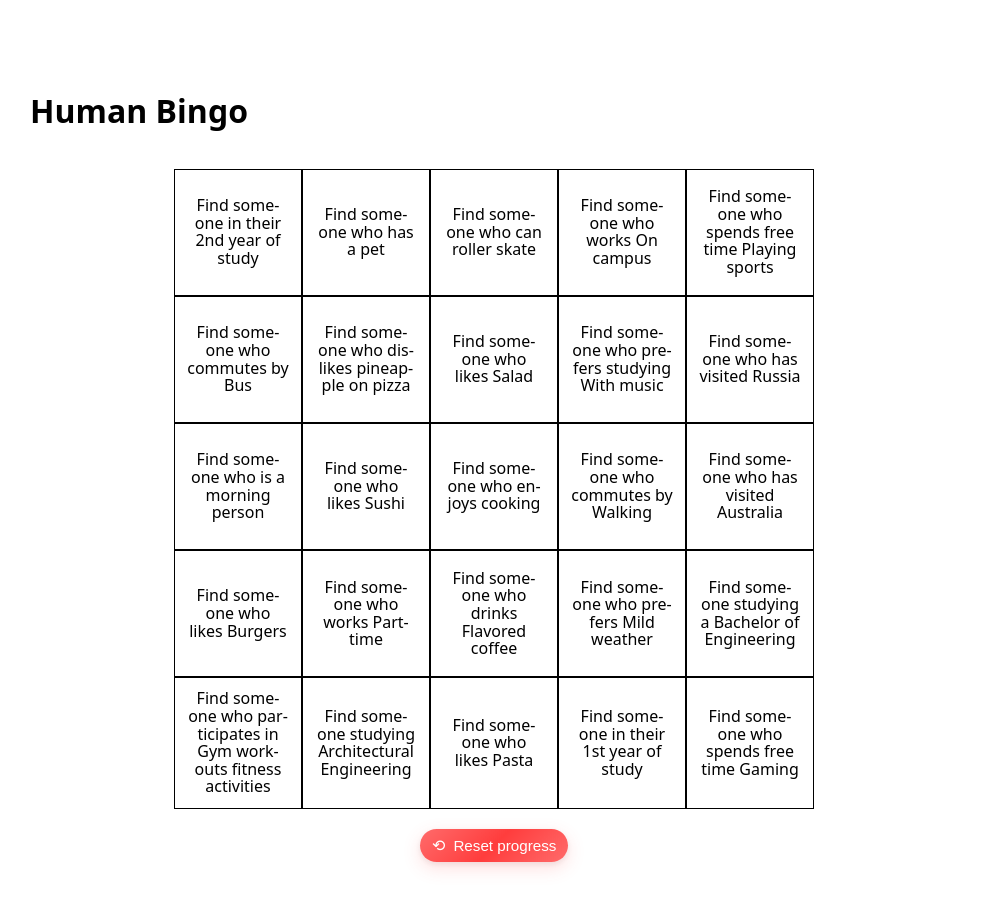
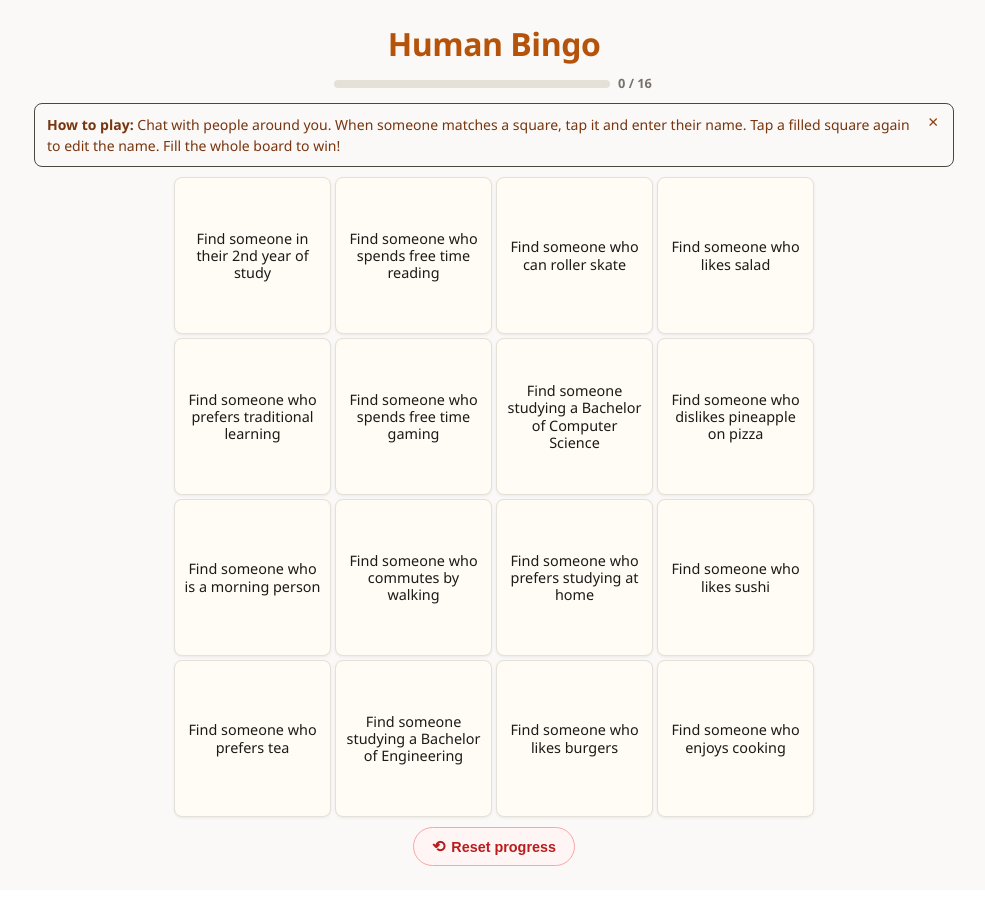
Before and after one commit to aryan1789/human-bingo, a React (Vite) app: page / in a window 1280 px wide. Shown: the top 910 px of the page, without its empty margins (146-1131 px from the left). Built offline with nearby package versions, Linux system fonts and the light colour scheme.

Commit message:
Improved UI, fixed other issues...

```diff
--- a/src/App.css
+++ b/src/App.css
@@ -1,59 +1,184 @@
-:root{
-  --reserved-vertical: 160px; /* header + controls reserved space (adjusted per media queries) */
+/* ======================================================
+   Human Bingo — App.css
+   Warm, grounded design. Less gradient-AI, more human.
+   ====================================================== */
+
+:root {
+  --reserved-vertical: 200px;
+
+  /* Palette — warm amber + teal, no cold indigo */
+  --brand: #d97706;          /* amber-600 */
+  --brand-dark: #b45309;     /* amber-700 */
+  --brand-light: #fde68a;    /* amber-200 */
+
+  --complete: #0d9488;       /* teal-600 */
+  --complete-bg: #f0fdfa;    /* teal-50 */
+  --complete-border: #99f6e4;/* teal-200 */
+
+  --cell-bg: #fffbf5;
+  --cell-border: #e5e0d8;
+  --text-primary: #1c1917;   /* stone-900 */
+  --text-muted: #78716c;     /* stone-500 */
+  --bg-page: #faf9f7;
+  --banner-bg: #faf9f7;
+  --banner-border: #494740;
+  --radius: 8px;
+  --shadow-sm: 0 1px 3px rgba(0,0,0,0.07);
+  --shadow-md: 0 4px 14px rgba(0,0,0,0.1);
 }
 
-/* Container: header / board / controls */
-.container {
-  max-width: min(960px, 95vw);
-  margin: 0 auto;
-  padding: 1rem;
-  min-height: 100vh;
-  display: grid;
-  grid-template-rows: auto 1fr auto;
-  gap: 12px;
+*, *::before, *::after { box-sizing: border-box; }
+
+body {
+  margin: 0;
+  font-family: 'Segoe UI', system-ui, -apple-system, sans-serif;
+  background: var(--bg-page);
+  color: var(--text-primary);
+  -webkit-text-size-adjust: 100%;
 }
 
+/* ── Container ── */
+.container {
+  max-width: min(960px, 100vw);
+  margin: 0 auto;
+  padding: 12px 12px 16px;
+  min-height: 100dvh;
+  display: flex;
+  flex-direction: column;
+  gap: 10px;
+}
+
+/* ── Header ── */
+.app-header {
+  display: flex;
+  flex-direction: column;
+  align-items: center;
+  gap: 6px;
+  padding-top: 4px;
+}
+
+.app-title {
+  margin: 0;
+  font-size: clamp(1.4rem, 5vw, 2rem);
+  font-weight: 800;
+  letter-spacing: -0.5px;
+  color: var(--brand-dark);
+}
+
+/* ── Progress ── */
+.progress-wrap {
+  display: flex;
+  align-items: center;
+  gap: 8px;
+  width: 100%;
+  max-width: 320px;
+}
+
+.progress-bar-track {
+  flex: 1;
+  height: 8px;
+  background: #e5e0d8;
+  border-radius: 999px;
+  overflow: hidden;
+}
+
+.progress-bar-fill {
+  height: 100%;
+  background: var(--brand);
+  border-radius: 999px;
+  transition: width 400ms cubic-bezier(0.34, 1.56, 0.64, 1);
+}
+
+.progress-label {
+  font-size: 0.8rem;
+  font-weight: 600;
+  color: var(--text-muted);
+  white-space: nowrap;
+  min-width: 36px;
+}
+
+/* ── Instructions Banner ── */
+.instructions-banner {
+  display: flex;
+  align-items: flex-start;
+  gap: 10px;
+  background: var(--banner-bg);
+  border: 1.5px solid var(--banner-border);
+  border-radius: var(--radius);
+  padding: 10px 12px;
+  position: relative;
+  animation: slideDown 300ms ease;
+}
+
+@keyframes slideDown {
+  from { opacity: 0; transform: translateY(-6px); }
+  to { opacity: 1; transform: translateY(0); }
+}
+
+.instructions-icon {
+  font-size: 1.25rem;
+  flex-shrink: 0;
+  line-height: 1.4;
+}
+
+.instructions-text {
+  font-size: 0.875rem;
+  line-height: 1.5;
+  color: #78350f;   /* amber-900 */
+  margin: 0;
+  flex: 1;
+  padding-right: 24px;
+}
+
+.instructions-text strong {
+  font-weight: 700;
+}
+
+.instructions-close {
+  position: absolute;
+  top: 8px;
+  right: 8px;
+  background: transparent;
+  border: none;
+  cursor: pointer;
+  font-size: 0.85rem;
+  color: #92400e;
+  padding: 4px 6px;
+  border-radius: 6px;
+  line-height: 1;
+  transition: background 150ms;
+}
+.instructions-close:hover { background: rgba(146,64,14,0.1); }
+
+/* ── Board ── */
 .table-wrap {
-  -webkit-overflow-scrolling: touch;
+  flex: 1;
   display: flex;
   align-items: center;
   justify-content: center;
-  /* Keep the board square and fit within viewport while leaving room for header and controls */
-  width: min(95vw, calc(100vh - var(--reserved-vertical)));
-  height: min(95vw, calc(100vh - var(--reserved-vertical)));
-  margin: 0 auto;
-  align-self: center; /* center in grid row */
-  justify-self: center;
-  max-width: 100vw; /* prevent overflowing the viewport */
-  box-sizing: border-box;
 }
 
-/* Legacy table fallback (kept minimal) */
-.bingo-table {
-  width: 100%;
-  height: 100%;
-  margin: 0;
-  border-collapse: collapse;
-  table-layout: fixed;
+.bingo-grid {
+  display: grid;
+  grid-template-columns: repeat(4, 1fr);
+  grid-template-rows: repeat(4, 1fr);
+  width: min(
+    calc(100vw - 24px),
+    calc(100dvh - var(--reserved-vertical))
+  );
+  height: min(
+    calc(100vw - 24px),
+    calc(100dvh - var(--reserved-vertical))
+  );
+  gap: 3px;
+  aspect-ratio: 1 / 1;
 }
 
-/* New grid layout for the bingo board: always 5x5 square */
-.bingo-grid {
-  display: grid;
-  grid-template-columns: repeat(5, 1fr);
-  grid-template-rows: repeat(5, 1fr);
-  width: 100%;
-  height: 100%;
-  gap: 0;
-  aspect-ratio: 1 / 1; /* enforce square */
-  max-width: 100%;
-  max-height: 100%;
-}
-
-.bingo-grid .cell {
-  box-sizing: border-box;
-  border: 1px solid #000;
-  padding: 0.5rem;
+.cell {
+  background: var(--cell-bg);
+  border: 1.5px solid var(--cell-border);
+  border-radius: 6px;
+  padding: 4px;
   display: flex;
   flex-direction: column;
   align-items: center;
@@ -61,36 +186,43 @@
   text-align: center;
   word-break: break-word;
   hyphens: auto;
-  font-size: clamp(0.72rem, 1.6vw, 1rem);
-  line-height: 1.1;
+  font-size: clamp(0.6rem, 1.4vw, 0.85rem);
+  line-height: 1.2;
   cursor: pointer;
   user-select: none;
+  touch-action: manipulation;
+  transition: transform 120ms ease, box-shadow 120ms ease, background 200ms ease, border-color 200ms ease;
+  box-shadow: var(--shadow-sm);
 }
 
-.bingo-grid .cell:focus {
-  outline: 3px solid rgba(0,0,0,0.12);
-  outline-offset: -3px;
+.cell:active { transform: scale(0.96); }
+
+.cell:focus-visible {
+  outline: 2.5px solid var(--brand);
+  outline-offset: 2px;
 }
 
-/* Keep table cell styles for fallback or printing */
-.bingo-table td {
-  border: 1px solid #000;
-  padding: 6px 8px;
-  text-align: center;
-  vertical-align: middle;
-  word-break: break-word;
-  hyphens: auto;
-  box-sizing: border-box;
-  font-size: clamp(0.7rem, 1.6vw, 0.95rem);
+.cell:not(.completed):hover {
+  border-color: var(--brand);
+  box-shadow: 0 2px 8px rgba(217,119,6,0.18);
 }
 
-.cell {
-  background: #fff;
-  touch-action: manipulation;
-  display: flex;
-  flex-direction: column;
-  align-items: center;
-  justify-content: center;
+/* Completed cell */
+.cell.completed {
+  background: var(--complete-bg);
+  border-color: var(--complete-border);
+  cursor: pointer;   /* still clickable to edit */
+  animation: cellPop 280ms cubic-bezier(0.34, 1.56, 0.64, 1);
+}
+
+.cell.completed:hover {
+  border-color: var(--complete);
+  box-shadow: 0 2px 8px rgba(13,148,136,0.18);
+}
+
+@keyframes cellPop {
+  from { transform: scale(0.92); opacity: 0.6; }
+  to { transform: scale(1); opacity: 1; }
 }
 
 .item-text {
@@ -98,91 +230,159 @@
   display: flex;
   align-items: center;
   justify-content: center;
-  padding: 0.25rem;
+  padding: 2px;
+  color: var(--text-primary);
 }
 
 .item-text.struck {
   text-decoration: line-through;
-  color: #444;
-}
-
-.completed {
-  color: #444;
+  color: var(--text-muted);
+  font-size: 0.9em;
 }
 
 .cell-name {
-  font-size: 0.95em;
-  color: #111;
-  margin-top: 8px;
+  font-size: 0.85em;
+  color: var(--complete);
+  margin-top: 4px;
+  font-weight: 700;
+  line-height: 1.1;
 }
 
-.cell-name strong { font-weight: 700 }
-
-ul {
-  max-width: 720px;
-  margin: 0.5rem auto 2rem;
-  text-align: left;
-  padding-left: 1.2rem;
+/* ── Controls ── */
+.controls {
+  text-align: center;
+  padding-bottom: 4px;
 }
 
-@media (max-width: 640px) {
-  .bingo-table td { padding: 6px; font-size: clamp(0.68rem, 3.2vw, 0.9rem) }
-}
-
-/* Landscape on small devices: reduce font-size to fit height */
-@media (orientation: landscape) and (max-width: 900px) {
-  .bingo-table td { font-size: clamp(0.6rem, 2.4vw, 0.85rem) }
-  .container { padding: 0.5rem }
-}
-
-@media (min-width: 1200px) {
-  .bingo-table { width: 560px }
-}
-
-/* Reset button styles */
-.controls {
-  text-align: center;
-  margin-top: 8px;
-}
 .reset-button {
   display: inline-flex;
   align-items: center;
-  gap: 8px;
-  padding: 8px 12px;
+  gap: 6px;
+  padding: 9px 18px;
+  font-size: 0.9rem;
+  font-weight: 600;
+  border-radius: 999px;
+  border: 1.5px solid #fca5a5;
+  color: #b91c1c;
+  background: #fff5f5;
+  box-shadow: none;
+  cursor: pointer;
+  transition: background 150ms ease, border-color 150ms ease, transform 120ms ease;
+}
+.reset-button::before { content: "⟲"; font-size: 1.1em; }
+.reset-button:hover { background: #fee2e2; border-color: #f87171; transform: translateY(-1px); }
+.reset-button:active { transform: translateY(0); }
+.reset-button:focus-visible { outline: 3px solid rgba(239,68,68,0.35); outline-offset: 2px; }
+
+/* ── Modal ── */
+.modal-overlay {
+  position: fixed;
+  inset: 0;
+  background: rgba(28,25,23,0.55);
+  display: flex;
+  align-items: center;
+  justify-content: center;
+  z-index: 1000;
+  padding: 20px;
+  backdrop-filter: blur(2px);
+}
+
+.modal {
+  position: relative;
+  background: #fff;
+  color: var(--text-primary);
+  padding: 28px 24px 24px;
+  border-radius: 16px;
+  width: min(92vw, 420px);
+  box-shadow: 0 20px 60px rgba(0,0,0,0.2);
+  text-align: center;
+  animation: modalPop 320ms cubic-bezier(.2,.9,.3,1);
+}
+
+@keyframes modalPop {
+  from { transform: translateY(-10px) scale(.96); opacity: 0; }
+  to { transform: translateY(0) scale(1); opacity: 1; }
+}
+
+.win-modal { border-top: 4px solid var(--complete); }
+
+.win-emoji {
+  font-size: 3rem;
+  margin-bottom: 8px;
+  animation: bounce 600ms ease infinite alternate;
+}
+@keyframes bounce {
+  from { transform: translateY(0); }
+  to { transform: translateY(-6px); }
+}
+
+.win-modal h2 {
+  margin: 0 0 8px;
+  font-size: 1.5rem;
+  font-weight: 800;
+  color: #0f766e;
+}
+
+.win-modal p {
+  margin: 0 0 20px;
+  color: var(--text-muted);
+  font-size: 1rem;
+  line-height: 1.5;
+}
+
+.modal-dismiss-btn {
+  display: inline-block;
+  padding: 10px 28px;
   font-size: 0.95rem;
+  font-weight: 700;
+  color: #fff;
+  background: var(--complete);
+  border: none;
   border-radius: 999px;
-  border: none;
-  color: #fff;
-  background: linear-gradient(135deg,#ff6b6b 0%,#ff3d3d 50%,#ff6b6b 100%);
-  box-shadow: 0 6px 18px rgba(255,77,77,0.18), 0 2px 6px rgba(0,0,0,0.08);
   cursor: pointer;
-  transition: transform 120ms ease, box-shadow 120ms ease, opacity 120ms ease;
-  will-change: transform;
+  box-shadow: 0 4px 14px rgba(13,148,136,0.3);
+  transition: transform 120ms ease, box-shadow 120ms ease, background 150ms;
 }
-.reset-button::before {
-  content: "⟲";
-  font-size: 1.05em;
-  line-height: 1;
+.modal-dismiss-btn:hover { background: #0f766e; transform: translateY(-2px); box-shadow: 0 6px 20px rgba(13,148,136,0.35); }
+.modal-dismiss-btn:active { transform: translateY(0); }
+
+/* ── Confetti ── */
+.confetti-container {
+  position: fixed;
+  inset: 0;
+  pointer-events: none;
+  z-index: 2000;
+  overflow: hidden;
 }
-.reset-button:hover {
-  transform: translateY(-2px);
-    align-self: center; /* sit in footer row centered */
-    margin: 8px 0 16px;
-.reset-button:focus {
-  outline: 3px solid rgba(255,107,107,0.18);
-  /* Responsive reserved vertical space adjustments */
-  @media (orientation: portrait) {
-    :root { --reserved-vertical: 200px; }
-  }
 
-  @media (orientation: landscape) {
-    :root { --reserved-vertical: 120px; }
-    .container { padding: 0.5rem }
-    .table-wrap {
-      width: min(95vw, calc(100vh - var(--reserved-vertical)));
-      height: min(95vw, calc(100vh - var(--reserved-vertical)));
-    }
-  }
-  outline-offset: 3px;
+.confetti-piece {
+  position: absolute;
+  will-change: transform, opacity;
 }
+
+/* ── Responsive ── */
+@media (orientation: portrait) {
+  :root { --reserved-vertical: 190px; }
 }
+
+@media (orientation: landscape) and (max-height: 600px) {
+  :root { --reserved-vertical: 110px; }
+  .container { padding: 6px 10px 8px; gap: 6px; }
+  .app-title { font-size: 1.1rem; }
+  .instructions-banner { padding: 7px 10px; }
+  .instructions-text { font-size: 0.8rem; }
+}
+
+@media (min-width: 640px) {
+  .cell { font-size: clamp(0.7rem, 1.3vw, 0.9rem); padding: 6px; border-radius: 8px; }
+  .bingo-grid { gap: 4px; }
+}
+
+@media (min-width: 768px) {
+  .container { padding: 16px 20px 20px; }
+  :root { --reserved-vertical: 160px; }
+}
+
+@media (max-width: 360px) {
+  .cell { font-size: 0.58rem; padding: 2px; }
+}
--- a/src/App.tsx
+++ b/src/App.tsx
@@ -1,15 +1,11 @@
-import { useState, useEffect } from 'react'
+import { useState, useEffect, useCallback } from 'react'
 import './App.css'
 
-// Generate 25 randomized bingo statements per user.
-// Persisted to a cookie so the same user sees the same card on reload.
 const ITEM_COOKIE = 'human_bingo_items_v1'
+const BOARD_SIZE = 16
 
 function pick<T>(arr: T[]) { return arr[Math.floor(Math.random() * arr.length)] }
-
-function randomLetter() {
-  return String.fromCharCode(65 + Math.floor(Math.random() * 26))
-}
+function randomLetter() { return String.fromCharCode(65 + Math.floor(Math.random() * 26)) }
 
 function generateItems(): string[] {
   const handedness = ['left handed', 'right handed', 'ambidextrous']
@@ -17,30 +13,22 @@ function generateItems(): string[] {
   const pineapple = ['likes', 'dislikes']
   const study_year = ['1st', '2nd', '3rd', '4th+']
   const majors = [
-    'Data Science',
-    'Mechatronics Engineering',
-    'Mechanical Engineering',
-    'Maritime',
-    'Software Development',
-    'Cybersecurity and Networks',
-    'Digital Services',
-    'Architectural Engineering',
-    'Civil Construction Engineering',
+    'Data Science','Mechatronics Engineering','Mechanical Engineering',
+    'Software Development','Cybersecurity and Networks','Digital Services',
+    'Architectural Engineering','Civil Construction Engineering',
     'Electrical and Electronic Engineering'
   ]
   const bachelors = ['Engineering', 'Computer Science']
-
-  const commute = ['Car', 'Bus', 'Train', 'Bike', 'Walking', 'Other']
-  const study_pref = ['Alone', 'With friends', 'In a library', 'At home', 'With music']
+  const commute = ['car', 'bus', 'train', 'bike', 'walking']
+  const study_pref = ['alone', 'with friends', 'in a library', 'at home', 'with music']
   const visited = ['Australia', 'Japan', 'America', 'China', 'Russia']
-  const fitness = ['Gym workouts', 'Running', 'Team sports', 'Yoga', 'None']
-  const weather = ['Hot', 'Cold', 'Rainy', 'Snowy', 'Mild']
-  const coffee = ['Black', 'With milk', 'Iced', 'Flavored', 'Doesn\'t drink coffee']
-  const learning_style = ['Hands-on', 'Visual', 'Reading/Writing', 'Discussion-based']
-  const free_time = ['Gaming', 'Reading', 'Watching movies', 'Playing sports', 'Creative hobbies']
-  const pets = ['Dog', 'Cat', 'Fish', 'Bird', 'No pets']
-  const works = ['Remotely', 'On campus', 'Part-time', 'Internship', 'None']
-  const food = ['Pizza', 'Sushi', 'Burgers', 'Salad', 'Pasta']
+  const fitness = ['gym workouts', 'running', 'team sports', 'yoga']
+  const weather = ['hot', 'cold', 'rainy', 'snowy']
+  const coffee = ['black', 'milky', 'iced', 'flavored']
+  const learning_style = ['hands-on', 'visual', 'traditional', 'discussion-based']
+  const free_time = ['gaming', 'reading', 'watching movies', 'playing sports', 'doing creative hobbies']
+  const pets = ['dog', 'cat', 'fish', 'bird', 'brother', 'sister']
+  const food = ['pizza', 'sushi', 'burgers', 'salad', 'pasta']
 
   const generators: Array<() => string> = [
     () => `Find someone who is ${pick(handedness)}`,
@@ -54,14 +42,12 @@ function generateItems(): string[] {
     () => `Find someone who commutes by ${pick(commute)}`,
     () => `Find someone who prefers studying ${pick(study_pref)}`,
     () => `Find someone who has visited ${pick(visited)}`,
-    () => `Find someone who participates in ${pick(fitness)} fitness activities`,
+    () => `Find someone who participates in ${pick(fitness)}`,
     () => `Find someone who prefers ${pick(weather)} weather`,
     () => `Find someone who drinks ${pick(coffee)} coffee`,
     () => `Find someone who prefers ${pick(learning_style)} learning`,
     () => `Find someone who spends free time ${pick(free_time)}`,
     () => `Find someone who has a ${pick(pets)}`,
-    () => 'Find someone who has a pet',
-    () => `Find someone who works ${pick(works)}`,
     () => `Find someone who likes ${pick(food)}`,
     () => 'Find someone who is a morning person',
     () => 'Find someone who enjoys cooking',
@@ -71,49 +57,89 @@ function generateItems(): string[] {
   ]
 
   const out = new Set<string>()
-  // Try generating until we have 25 unique items.
   let attempts = 0
-  while (out.size < 25 && attempts < 1000) {
-    attempts++
-    const g = pick(generators)
-    out.add(g())
-  }
-
-  // If we still don't have 25 unique (unlikely), fill with generic items.
+  while (out.size < BOARD_SIZE && attempts < 1000) { attempts++; out.add(pick(generators)()) }
   const result = Array.from(out)
-  while (result.length < 25) result.push(`Find someone interesting #${result.length + 1}`)
-  return result.slice(0, 25)
+  while (result.length < BOARD_SIZE) result.push(`Find someone interesting #${result.length + 1}`)
+  return result.slice(0, BOARD_SIZE)
 }
 
 function readItemsFromCookie(): string[] | null {
   try {
     const cookie = document.cookie.split('; ').find(row => row.startsWith(`${ITEM_COOKIE}=`))
     if (!cookie) return null
-    const val = decodeURIComponent(cookie.split('=')[1] || '')
-    const parsed = JSON.parse(val)
+    const parsed = JSON.parse(decodeURIComponent(cookie.split('=')[1] || ''))
     if (Array.isArray(parsed)) return parsed.map(String)
-  } catch (e) {
-    // ignore
-  }
+  } catch (e) {}
   return null
 }
 
 function writeItemsToCookie(items: string[]) {
   try {
-    const v = encodeURIComponent(JSON.stringify(items))
-    document.cookie = `${ITEM_COOKIE}=${v}; path=/; max-age=${60 * 60 * 24 * 365}`
+    document.cookie = `${ITEM_COOKIE}=${encodeURIComponent(JSON.stringify(items))}; path=/; max-age=${60 * 60 * 24 * 365}`
   } catch (e) {}
+}
+
+interface Particle {
+  id: number; x: number; y: number; vx: number; vy: number
+  rot: number; rotV: number; color: string; shape: 'rect' | 'circle'
+  size: number; opacity: number
+}
+
+const CONFETTI_COLORS = ['#f97316','#eab308','#22c55e','#3b82f6','#a855f7','#ec4899','#06b6d4','#ef4444']
+
+function Confetti({ active }: { active: boolean }) {
+  const [particles, setParticles] = useState<Particle[]>([])
+  useEffect(() => {
+    if (!active) { setParticles([]); return }
+    const initial: Particle[] = Array.from({ length: 90 }, (_, i) => ({
+      id: i, x: Math.random() * 100, y: -10,
+      vx: (Math.random() - 0.5) * 2, vy: 2 + Math.random() * 3,
+      rot: Math.random() * 360, rotV: (Math.random() - 0.5) * 10,
+      color: CONFETTI_COLORS[Math.floor(Math.random() * CONFETTI_COLORS.length)],
+      shape: Math.random() > 0.5 ? 'rect' : 'circle',
+      size: 8 + Math.random() * 10, opacity: 1,
+    }))
+    setParticles(initial)
+    let frame: number
+    const animate = () => {
+      setParticles(prev => prev
+        .map(p => ({ ...p, x: p.x + p.vx, y: p.y + p.vy, rot: p.rot + p.rotV, vy: p.vy + 0.07,
+          opacity: p.y > 85 ? Math.max(0, p.opacity - 0.03) : p.opacity }))
+        .filter(p => p.opacity > 0 && p.y < 115)
+      )
+      frame = requestAnimationFrame(animate)
+    }
+    frame = requestAnimationFrame(animate)
+    return () => cancelAnimationFrame(frame)
+  }, [active])
+  if (!particles.length) return null
+  return (
+    <div className="confetti-container" aria-hidden="true">
+      {particles.map(p => (
+        <div key={p.id} className="confetti-piece" style={{
+          left: `${p.x}%`, top: `${p.y}%`,
+          width: p.size, height: p.shape === 'rect' ? p.size * 0.45 : p.size,
+          borderRadius: p.shape === 'circle' ? '50%' : '2px',
+          background: p.color, transform: `rotate(${p.rot}deg)`, opacity: p.opacity,
+        }} />
+      ))}
+    </div>
+  )
+}
+
+function isBoardComplete(names: Array<string | null>): boolean {
+  return names.length === 16 && names.every(n => n !== null && n.trim() !== '')
 }
 
 function App() {
   const COOKIE_NAME = 'human_bingo_names'
 
-  // Initialize items (randomized) from cookie or generate and persist.
   const [items] = useState<string[]>(() => {
     try {
       if (typeof document !== 'undefined') {
         const saved = readItemsFromCookie()
-        if (saved) return saved
+        if (saved) return saved.slice(0, BOARD_SIZE)
       }
     } catch (e) {}
     const gen = generateItems()
@@ -121,14 +147,12 @@ function App() {
     return gen
   })
 
-  // Initialize names from cookie synchronously as before, using items.length
   const [names, setNames] = useState<Array<string | null>>(() => {
     try {
       if (typeof document !== 'undefined') {
         const cookie = document.cookie.split('; ').find(row => row.startsWith(`${COOKIE_NAME}=`))
         if (cookie) {
-          const val = decodeURIComponent(cookie.split('=')[1] || '')
-          const parsed = JSON.parse(val)
+          const parsed = JSON.parse(decodeURIComponent(cookie.split('=')[1] || ''))
           if (Array.isArray(parsed)) {
             const out: Array<string | null> = Array(items.length).fill(null)
             for (let i = 0; i < Math.min(parsed.length, items.length); i++) {
@@ -138,23 +162,35 @@ function App() {
           }
         }
       }
-    } catch (e) {
-      // ignore
-    }
+    } catch (e) {}
     return Array(items.length).fill(null)
   })
 
-  // persist names whenever they change
   useEffect(() => {
     try {
-      const v = encodeURIComponent(JSON.stringify(names))
-      document.cookie = `${COOKIE_NAME}=${v}; path=/; max-age=${60 * 60 * 24 * 365}`
-    } catch (e) {
-      // ignore
-    }
+      document.cookie = `${COOKIE_NAME}=${encodeURIComponent(JSON.stringify(names))}; path=/; max-age=${60 * 60 * 24 * 365}`
+    } catch (e) {}
   }, [names])
 
-  const handleSetName = (idx: number) => {
+  const [showIntro, setShowIntro] = useState(true)
+  const [showWin, setShowWin] = useState(false)
+  const [confettiActive, setConfettiActive] = useState(false)
+  const [winDismissed, setWinDismissed] = useState(false)
+
+  const completedCount = names.filter(n => n !== null && n.trim() !== '').length
+
+  useEffect(() => {
+    if (isBoardComplete(names) && !showWin && !winDismissed) {
+      setShowWin(true)
+      setConfettiActive(true)
+      setTimeout(() => setConfettiActive(false), 5000)
+    }
+    // reset dismissed flag if board becomes incomplete again
+    if (!isBoardComplete(names) && winDismissed) setWinDismissed(false)
+  }, [names, showWin, winDismissed])
+
+  // Any cell can be clicked — filled cells open in edit mode
+  const handleSetName = useCallback((idx: number) => {
     const current = names[idx] ?? ''
     const input = window.prompt('Enter name for this square:', current)
     if (input === null) return
@@ -164,12 +200,41 @@ function App() {
       next[idx] = trimmed === '' ? null : trimmed
       return next
     })
-  }
+  }, [names])
 
   return (
     <div className="container">
-      <h1>Human Bingo</h1>
+      <Confetti active={confettiActive} />
 
+      <header className="app-header">
+        <h1 className="app-title">Human Bingo</h1>
+        <div className="progress-wrap">
+          <div className="progress-bar-track">
+            <div className="progress-bar-fill" style={{ width: `${(completedCount / 16) * 100}%` }} />
+          </div>
+          <span className="progress-label">{completedCount} / 16</span>
+        </div>
+      </header>
+
+      {showIntro && (
+        <div className="instructions-banner">
+          <p className="instructions-text">
+            <strong>How to play:</strong> Chat with people around you. When someone matches a square, tap it and enter their name. Tap a filled square again to edit the name. Fill the whole board to win!
+          </p>
+          <button className="instructions-close" aria-label="Dismiss instructions" onClick={() => setShowIntro(false)}>✕</button>
+        </div>
+      )}
+
+      {showWin && (
+        <div className="modal-overlay" role="dialog" aria-modal="true" aria-labelledby="win-title">
+          <div className="modal win-modal">
+            <div className="win-emoji">🎉</div>
+            <h2 id="win-title">Board Complete!</h2>
+            <p>You've connected with everyone. Incredible work!</p>
+            <button className="modal-dismiss-btn" onClick={() => { setShowWin(false); setWinDismissed(true); }}>View my board</button>
+          </div>
+        </div>
+      )}
 
       <div className="table-wrap">
         <div className="bingo-grid" role="grid" aria-label="Human Bingo">
@@ -179,25 +244,30 @@ function App() {
               role="button"
               tabIndex={0}
               className={`cell ${names[idx] ? 'completed' : ''}`}
-              onClick={() => { if (!names[idx]) handleSetName(idx) }}
-              onKeyDown={(e) => { if (!names[idx] && (e.key === 'Enter' || e.key === ' ')) { e.preventDefault(); handleSetName(idx) } }}
+              onClick={() => handleSetName(idx)}
+              onKeyDown={(e) => {
+                if (e.key === 'Enter' || e.key === ' ') {
+                  e.preventDefault(); handleSetName(idx)
+                }
+              }}
               data-index={idx}
+              aria-label={names[idx] ? `${item} — ${names[idx]} (tap to edit)` : item}
             >
               <div className={`item-text ${names[idx] ? 'struck' : ''}`}>{item ?? ''}</div>
-              {names[idx] && <div className="cell-name"><strong>{names[idx]}</strong></div>}
+              {names[idx] && <div className="cell-name">{names[idx]}</div>}
             </div>
           ))}
         </div>
       </div>
 
-<div className="controls">
+      <div className="controls">
         <button
           className="reset-button"
           onClick={() => {
             if (!window.confirm('Clear all progress for this device?')) return
             setNames(Array(items.length).fill(null))
-            // remove cookie
-            try { document.cookie = `${COOKIE_NAME}=; path=/; max-age=0` } catch (e) { }
+            setShowWin(false)
+            try { document.cookie = `${COOKIE_NAME}=; path=/; max-age=0` } catch (e) {}
           }}
         >
           Reset progress
```
